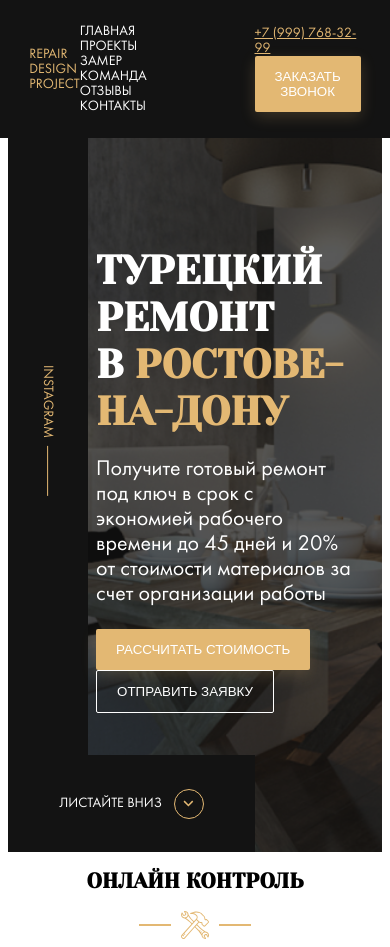
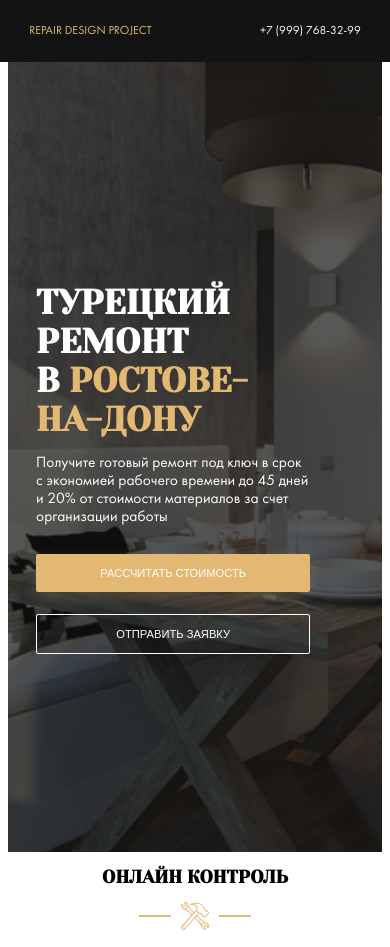
Before and after one commit to EvgeniyaKalit/project-site, a website: page index.html in a window 390 px wide. Drawn offline with Linux system fonts and the light colour scheme; files whose address does not match are found by name; a web font is replaced by a local one.

Commit message:
refact: make responsivу layout for header & hero

```diff
--- a/sass/_interface.sass
+++ b/sass/_interface.sass
@@ -3,6 +3,7 @@
   border: none
   border-radius: 2px
   text-transform: uppercase
+  font-size: 0.93rem
   &:hover
     cursor: pointer
   &--primary
--- /dev/null
+++ b/sass/_media.sass
@@ -0,0 +1,41 @@
+@media screen and ( max-width: 1200px )
+  html
+    font-size: 12px
+  .nav
+    &__item
+      margin-right: 1rem
+
+@media screen and ( max-width: 992px )
+  .nav
+    display: none
+  .hero
+    &__instagram
+      display: none !important
+    &__content
+      margin-left: 0
+@media screen and ( max-width: 576px  )
+  .contacts
+    &__phone
+      margin-right: 0
+      color: $light
+      text-decoration: none
+    &__button
+      display: none
+  .title
+    font-size: 1.64rem
+  .hero
+    &__scroll-down
+      display: none
+    &__content
+      max-width: 22.86rem
+    &__text
+      font-size: 1.29rem
+      margin-bottom: 2.28rem
+    &__button
+      display: block
+      min-width: 22.86rem
+      margin-bottom: 1.85rem
+@media screen and ( max-height: 554px  )
+  .hero
+    &__scroll-down
+      display: none
--- a/sass/_settings.sass
+++ b/sass/_settings.sass
@@ -1,9 +1,10 @@
 *, *:before, *:after
   box-sizing: border-box
-
+html
+  font-size: 14px
 body
   font-family: 'Futura Book', san-serif
-  font-size: 14px
+  font-size: 1rem
 
 .section
   &-title
--- a/sass/style.sass
+++ b/sass/style.sass
@@ -6,3 +6,4 @@
 @import  'templates/header'
 @import  'templates/hero'
 @import  'templates/control'
+@import  'media'
--- a/sass/templates/_header.sass
+++ b/sass/templates/_header.sass
@@ -22,7 +22,7 @@
    color: $light
    text-decoration: none
    text-transform: uppercase
-   margin-right: 40px
+   margin-right: 2.85rem
    transition: color 0.2s
   &:hover
    color: $primary
--- a/sass/templates/_hero.sass
+++ b/sass/templates/_hero.sass
@@ -17,12 +17,12 @@
     background-color: rgba($dark, 0.7)
 
   &__content
-    max-width: 670px
+    max-width: 47.85rem
     position: relative
-    margin-left: 60px
+    margin-left: 4.28rem
   &__text
-    font-size: 22px
-    max-width: 500
+    font-size: 1.57rem
+    max-width: 35.71rem
   &__button
     margin-right: 20px
 
@@ -39,8 +39,8 @@
     justify-content: center
     left: 0
     bottom: 0
-    min-width: 247px
-    min-height: 97px
+    min-width: 17.64rem
+    min-height: 6.92rem
     background-color: $dark
     text-transform: uppercase
     color: $light
@@ -80,6 +80,6 @@
     margin: 0
     font-family: 'Yeseva One', cursive
     text-transform: uppercase
-    font-size: 40px
+    font-size: 2.857rem
     &--primary
       color: $primary
```
Also changed, not shown: css/style.css.
